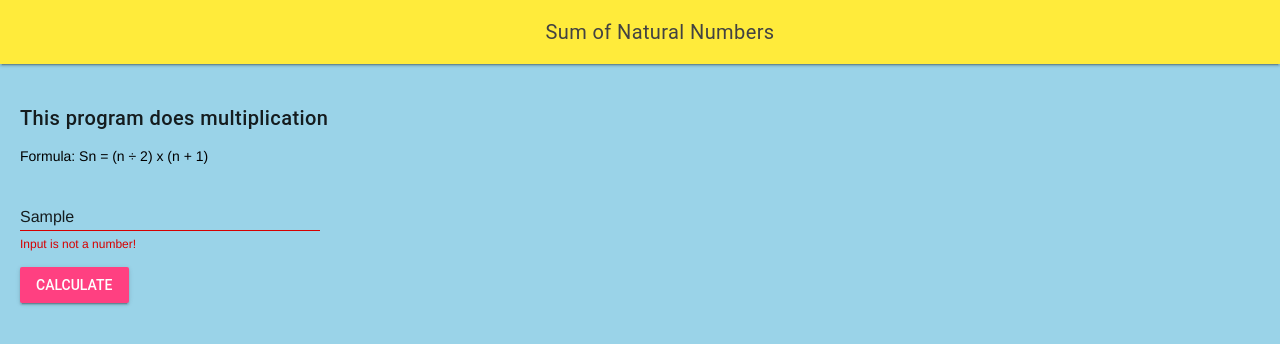
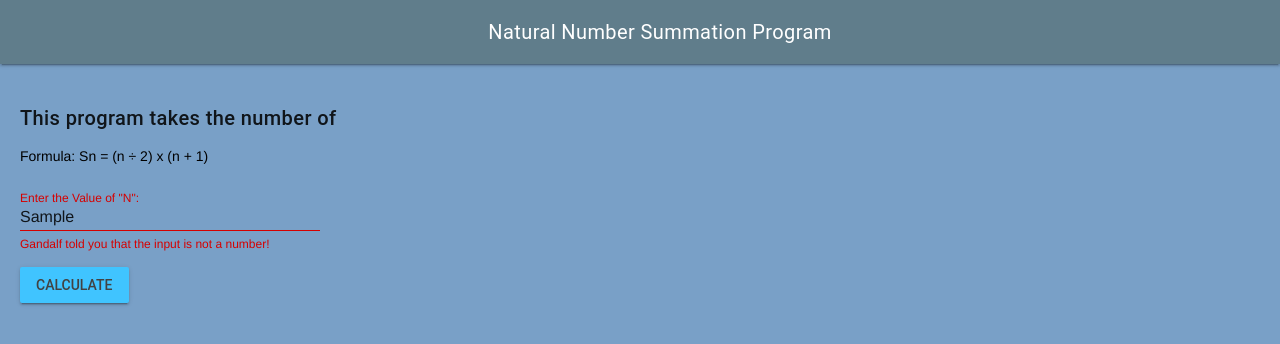
Before and after one commit to sam-corbett/ICS2O-Unit5-07-JS, a plain HTML site: page index.html in a window 1280 px wide. Both pictures are taken after typing "Sample" into the empty fields and a click on the button "CALCULATE". Drawn offline with nearby package versions, Linux system fonts and the light colour scheme.

Commit message:
modified to make code original

```diff
--- a/css/styles.css
+++ b/css/styles.css
@@ -22,7 +22,7 @@
 }
 
 body {
-  background-color: rgb(154 211 232);
+  background-color: rgb(121 160 199);
 }
 
 p {
--- a/index.html
+++ b/index.html
@@ -4,14 +4,14 @@
   <head>
     <meta charset="UTF-8" />
     <meta name="viewport" content="width=device-width, initial-scale=1.0" />
-    <meta name="description" content="Sum of Natural Numbers" />
+    <meta name="description" content="Natural Number Summation Program" />
     <meta name="keywords" content="mths, ics2o" />
     <meta name="author" content="sam-corbett" />
     <meta name="theme-color" content="#FFFFFF" />
-    <title>Sum of Natural Numbers</title>
+    <title>Natural Number Summation Program</title>
     <link
       rel="canonical"
-      href="https://Claire-Bedrossian.github.io/ICS2O-Unit5-07-JS/"
+      href="https://sam-corbett.github.io/ICS2O-Unit5-07-JS/"
     />
     <link rel="manifest" href="/ICS2O-Unit5-07-JS/manifest.webmanifest" />
     <link rel="stylesheet" href="./css/styles.css" />
@@ -31,14 +31,14 @@
     </noscript>
     <link
       rel="stylesheet"
-      href="https://code.getmdl.io/1.3.0/material.yellow-pink.min.css"
+      href="https://code.getmdl.io/1.3.0/material.blue_grey-light_blue.min.css"
       media="none"
       onload="if(media!='all')media='all'"
     />
     <noscript>
       <link
         rel="stylesheet"
-        href="https://code.getmdl.io/1.3.0/material.yellow-pink.min.css"
+        href="https://code.getmdl.io/1.3.0/material.blue_grey-light_blue.min.css"
       />
     </noscript>
     <link rel="apple-touch-icon" sizes="180x180" href="apple-touch-icon.png" />
@@ -51,15 +51,15 @@
     <div class="mdl-layout mdl-js-layout mdl-layout--fixed-header">
       <header class="mdl-layout__header">
         <div class="mdl-layout__header-row">
-          <span class="mdl-layout-title">Sum of Natural Numbers</span>
+          <span class="mdl-layout-title">Natural Number Summation Program</span>
         </div>
       </header>
       <main class="mdl-layout__content">
-        <h5>This program does multiplication</h5>
+        <h5>This program takes the number of</h5>
         <p>Formula: Sn = (n ÷ 2) x (n + 1)</p>
         <!-- Numeric Textfield -->
         <form action="#">
-          <div class="mdl-textfield mdl-js-textfield">
+          <div class="mdl-textfield mdl-js-textfield mdl-textfield--floating-label">
             <input
               class="mdl-textfield__input"
               type="text"
@@ -67,9 +67,9 @@
               id="integer-n"
             />
             <label class="mdl-textfield__label" for="integer-n"
-              >Input value n...</label
+              >Enter the Value of "N":</label
             >
-            <span class="mdl-textfield__error">Input is not a number!</span>
+            <span class="mdl-textfield__error">Gandalf told you that the input is not a number!</span>
           </div>
         </form>
         <p></p>
--- a/js/script.js
+++ b/js/script.js
@@ -27,6 +27,6 @@ function myButtonClicked() {
   for (let loop = 0; loop < numN; loop++) {
     counter++
     sum = sum + counter
-    document.getElementById("sum").innerHTML = "The sum is " + sum + ".<br>"
+    document.getElementById("sum").innerHTML = "The total sum equals " + sum + ".<br>"
   }
 }
```
